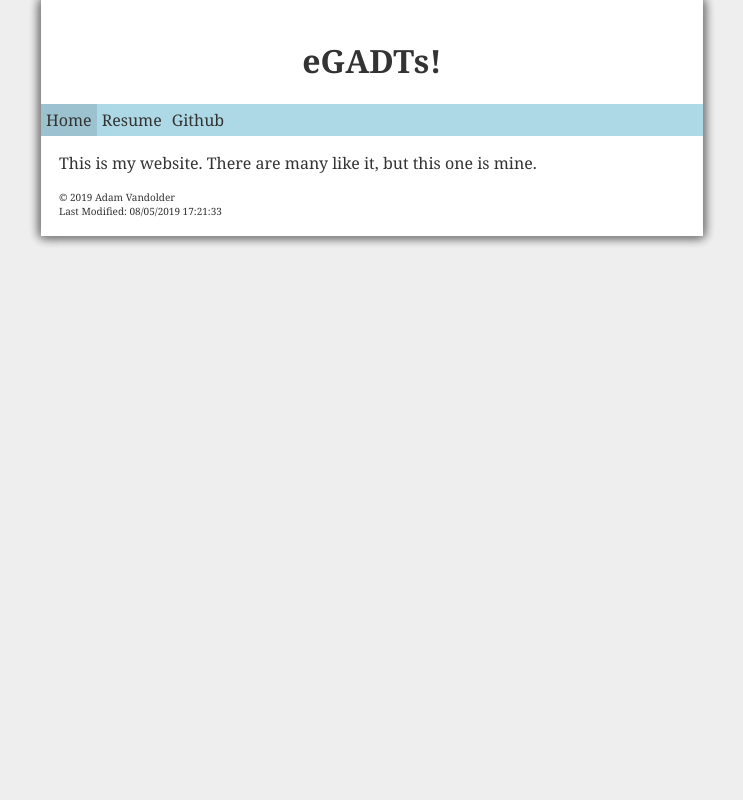
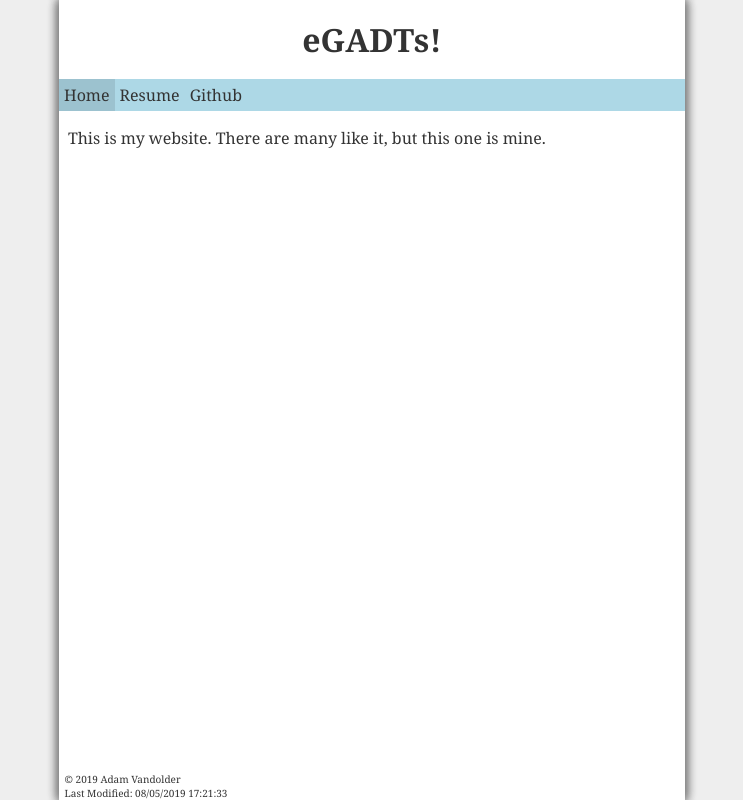
Before and after one commit to avandolder/avandolder.github.io, a plain HTML site: page index.html in a window 1280 px wide. Shown: the whole page, without its empty margins (268-1011 px from the left). Drawn offline with Linux system fonts and the light colour scheme.

Commit message:
Body now fills screen; switched to flexbox

```diff
--- a/main.css
+++ b/main.css
@@ -8,17 +8,20 @@ body {
     font-family: Georgia, serif;
     max-width: 70ch;
     margin: auto;
-    padding: 2ch;
     box-shadow: -1px 0 10px grey, 1px 0 10px grey, 0 1px 10px grey;
+    min-height: 100vh;
+    display: flex;
+    flex-direction: column;
 }
 
 header {
     text-align: center;
+    padding: 2ch;
 }
 
-nav {
-    margin-left: -2ch;
-    margin-right: -2ch;
+header h1 {
+    padding: 0;
+    margin: 0;
 }
 
 nav ul {
@@ -28,10 +31,10 @@ nav ul {
     padding: 0;
     overflow: hidden;
     background-color: lightblue;
+    display: flex;
 }
 
 nav li {
-    display: inline;
     text-align: center;
     float: left;
 }
@@ -51,6 +54,13 @@ a#current-page {
     background-color: #9cc2cf;
 }
 
-footer {
+main {
+    padding: 0 1ch;
+    flex-grow: 1;
+}
+
+#main-footer {
     font-size: x-small;
+    padding: 0 1ch;
+    height: 100%;
 }
```
